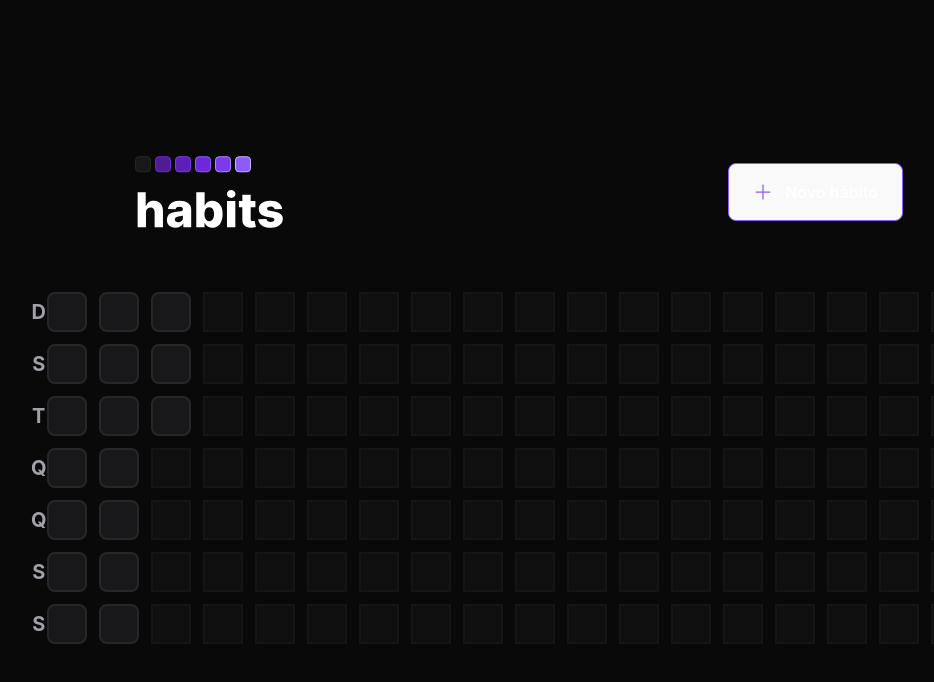
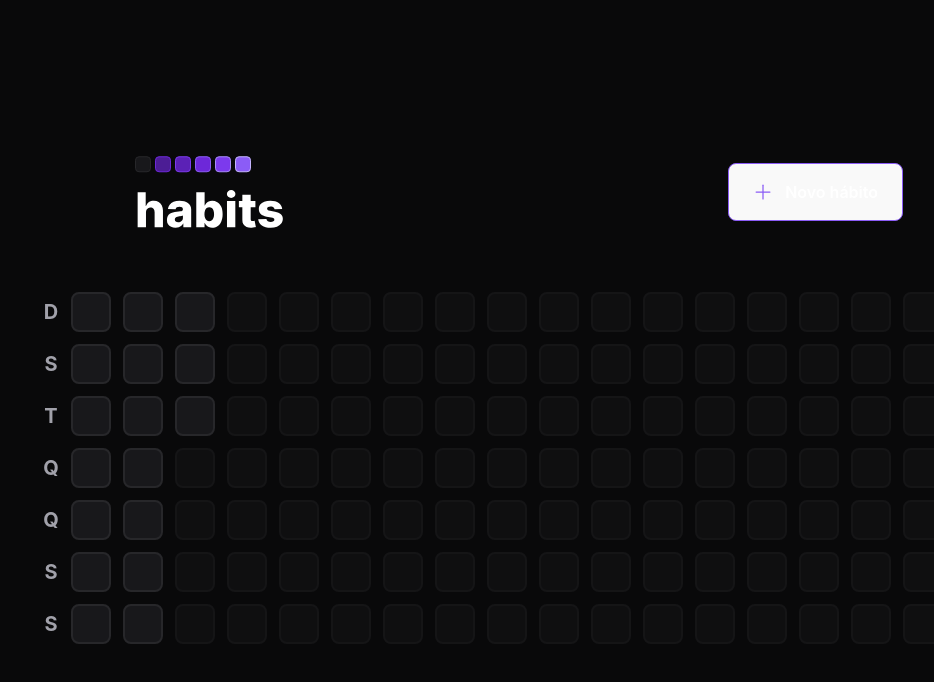
Before and after one commit to Savio-Anjos/nlw-Setup, a React (Vite) app in the folder web/: page / in a window 1280 px wide. Shown: the top 682 px of the page, without its empty margins (121-1055 px from the left). Built offline with nearby package versions, Linux system fonts and the light colour scheme.

Commit message:
Finalizando front-end aula 2

```diff
--- a/web/src/App.tsx
+++ b/web/src/App.tsx
@@ -1,5 +1,5 @@
 import { Header } from './components/Header'
-import { Summary } from './components/SummaryTable'
+import { SummaryTable } from './components/SummaryTable'
 import './styles/global.css'
 // import { Habit } from "./components/Habit"
 
@@ -10,7 +10,7 @@ export function App() {
     <div className='w-full max-w-5xl px-6 flex flex-col gap-16'>
 
        <Header />
-       <Summary />
+       <SummaryTable />
     </div>
    </div>
   )
--- a/web/src/components/SummaryTable.tsx
+++ b/web/src/components/SummaryTable.tsx
@@ -1,5 +1,5 @@
-import { generateDatesFromYearBeginning } from "../utils/generate-dates-from-year-beginning"
-import { HabitDay } from "./HabitDay"
+import { generateDatesFromYearBeginning } from "../utils/generate-dates-from-year-beginning";
+import { HabitDay } from "./HabitDay";
 
 const weekDays = [
   'D',
@@ -9,25 +9,22 @@ const weekDays = [
   'Q',
   'S',
   'S',
-]
+];
 
 const summaryDates = generateDatesFromYearBeginning()
 
-const minimumSummaryDatesSize = 18 * 7
+const minimumSummaryDatesSize = 18 * 7 // 18 weeks
 const amountOfDaysToFill = minimumSummaryDatesSize - summaryDates.length
 
-console.log(summaryDates)
-
-export function Summary() {
+export function SummaryTable() {
   return (
     <div className="w-full flex">
       <div className="grid grid-rows-7 grid-flow-row gap-3">
-
         {weekDays.map((weekDay, i) => {
           return (
             <div
               key={`${weekDay}-${i}`}
-                    className="text-zinc-400 text-xl h-10 font-bold flex items-center justify-center"
+              className="text-zinc-400 text-xl h-10 w-10 font-bold flex items-center justify-center"
             >
               {weekDay}
             </div>
@@ -36,20 +33,18 @@ export function Summary() {
       </div>
 
       <div className="grid grid-rows-7 grid-flow-col gap-3">
-
-               {summaryDates.map(date => {
-                return <HabitDay key={date.toString()} />
-               })}
-               {amountOfDaysToFill > 0 && Array.from({ length: amountOfDaysToFill}).map((_, i) => {
+        {summaryDates.map((date) => {
           return (
-                    <div
-                     key={i}
-                     className="w-10 h-10 bg-zinc-900 border-2 border-zinc-800 rounded- opacity-40 cursor-not-allowed" />
+            <HabitDay key={date.toString()} />
           )
         })}
 
+        {amountOfDaysToFill > 0 && Array.from({ length: amountOfDaysToFill }).map((_, i) => {
+          return (
+            <div key={i} className="w-10 h-10 bg-zinc-900 border-2 border-zinc-800 rounded-lg opacity-40 cursor-not-allowed" />
+          )
+        })}
       </div>
-
     </div>
-    )
+  );
 }
```
Lines whose indentation alone changed are shown as unchanged.
